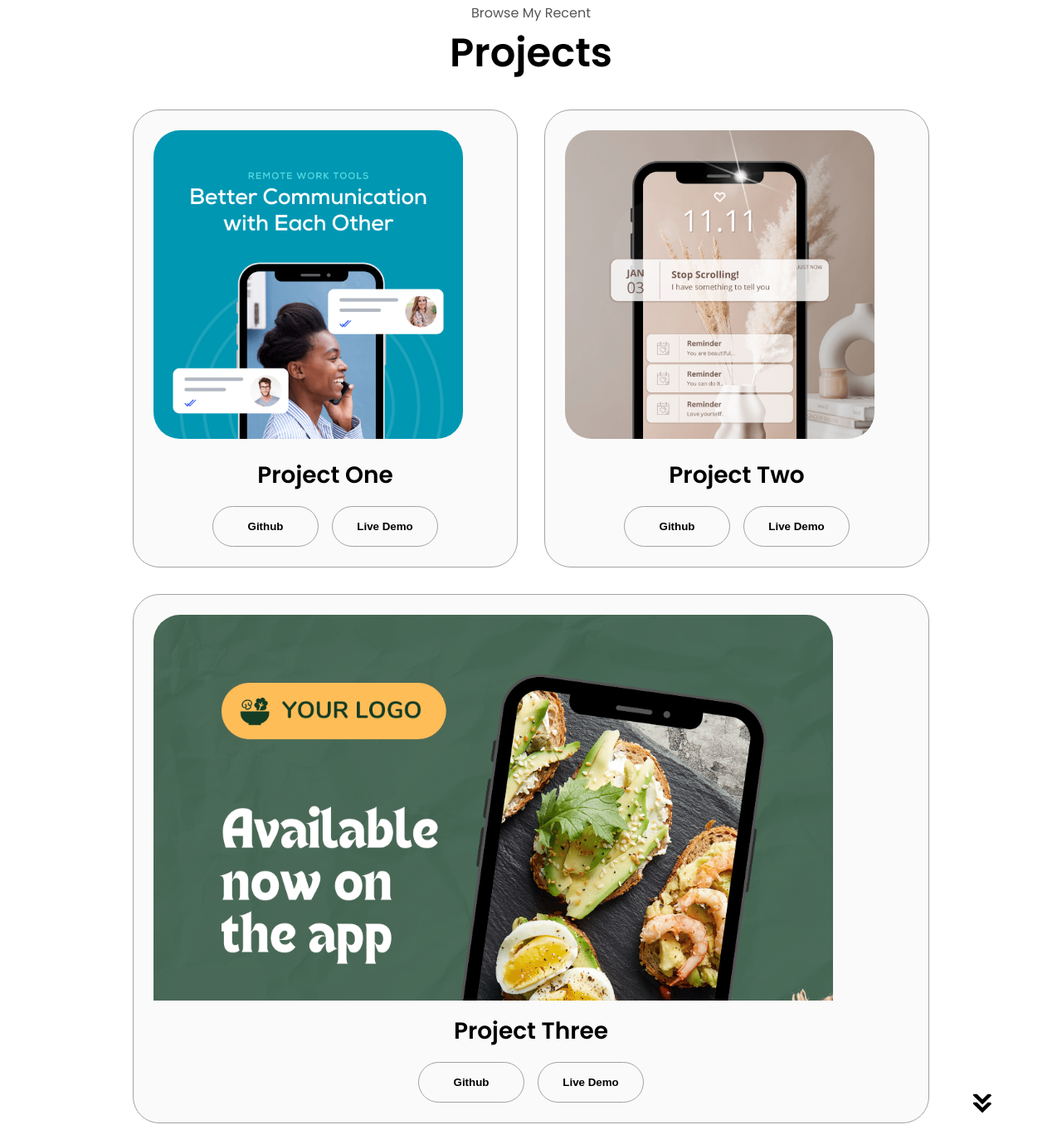
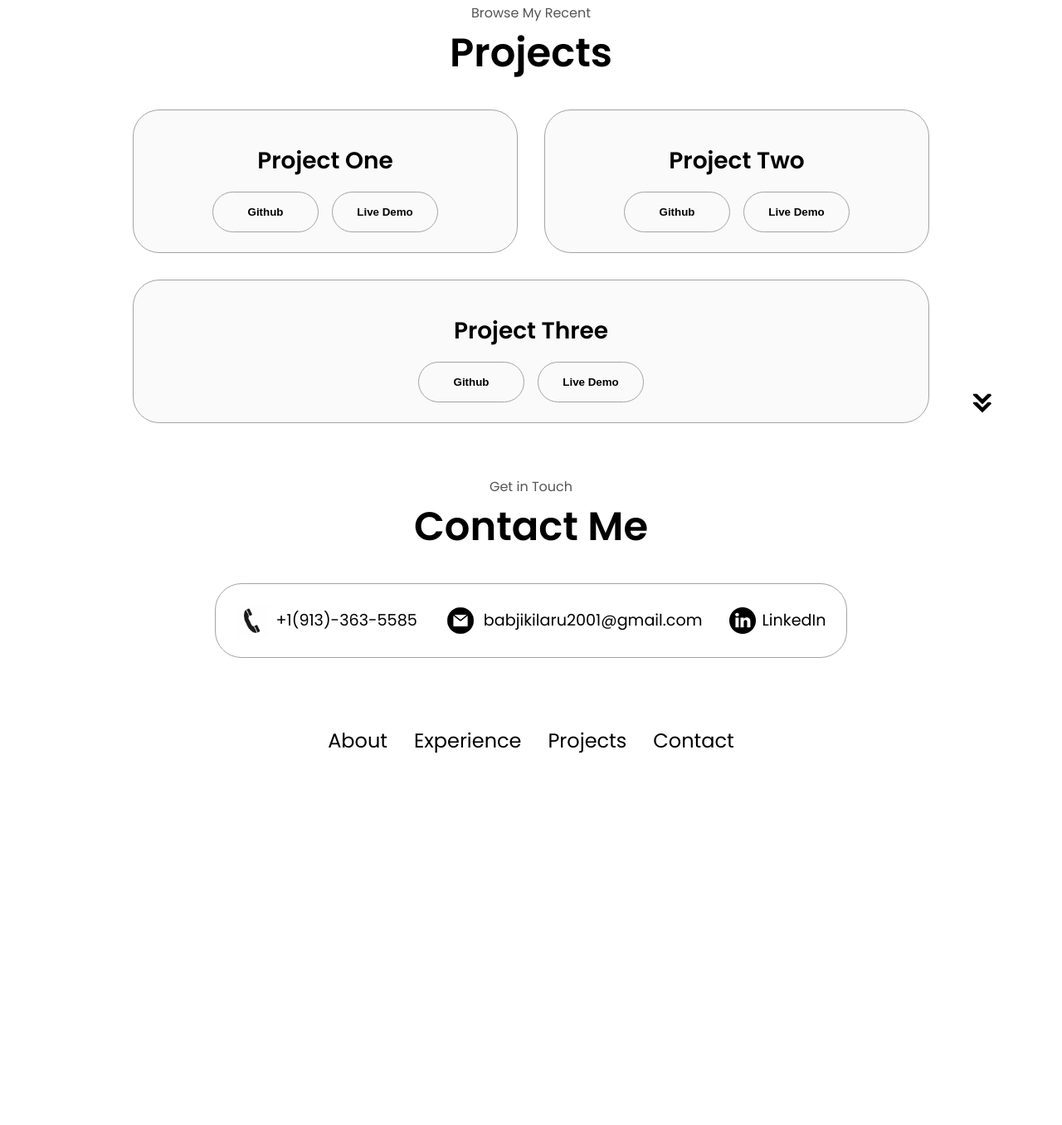
Before and after one commit to Kilaru-Babji/Portfolio, a plain HTML site: page index.html in a window 1280 px wide. Shown: the part 3142-4498 px from the top of the page at 83% size. After the commit the page ends 4175 px from the top, so only its background shows below. Drawn offline with Linux system fonts and the light colour scheme.

Commit message:
Update index.html

```diff
--- a/index.html
+++ b/index.html
@@ -305,13 +305,13 @@
       <div class="experience-details-container">
         <div class="about-containers">
           <div class="details-container color-container">
-            <div class="article-container">
+<!--             <div class="article-container">
               <img
                 src="./assets/project-1.png"
                 alt="Project 1"
                 class="project-img"
               />
-            </div>
+            </div> -->
             <h2 class="experience-sub-title project-title">Project One</h2>
             <div class="btn-container">
               <button
@@ -329,13 +329,13 @@
             </div>
           </div>
           <div class="details-container color-container">
-            <div class="article-container">
+<!--             <div class="article-container">
               <img
                 src="./assets/project-2.png"
                 alt="Project 2"
                 class="project-img"
               />
-            </div>
+            </div> -->
             <h2 class="experience-sub-title project-title">Project Two</h2>
             <div class="btn-container">
               <button
@@ -353,13 +353,13 @@
             </div>
           </div>
           <div class="details-container color-container">
-            <div class="article-container">
+<!--             <div class="article-container">
               <img
                 src="./assets/project-3.png"
                 alt="Project 3"
                 class="project-img"
               />
-            </div>
+            </div> -->
             <h2 class="experience-sub-title project-title">Project Three</h2>
             <div class="btn-container">
               <button
```
